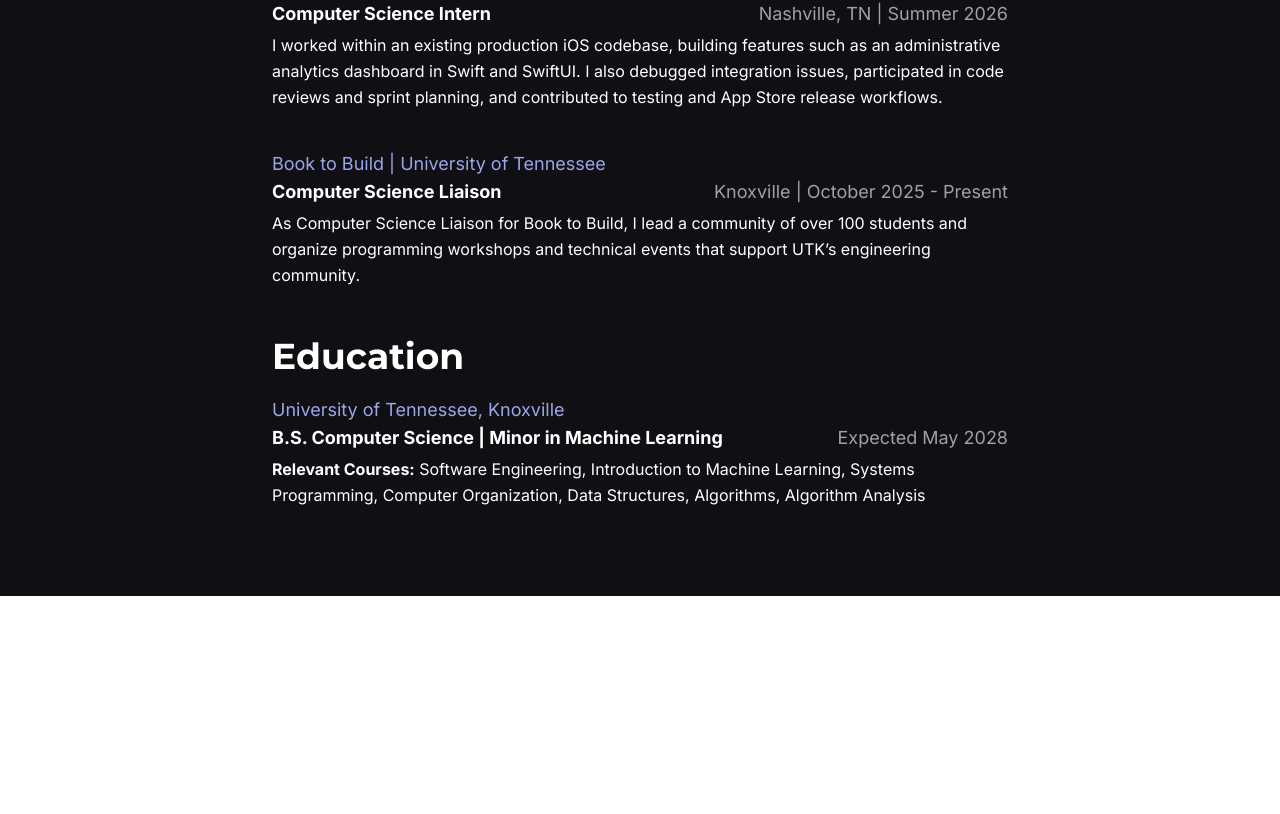
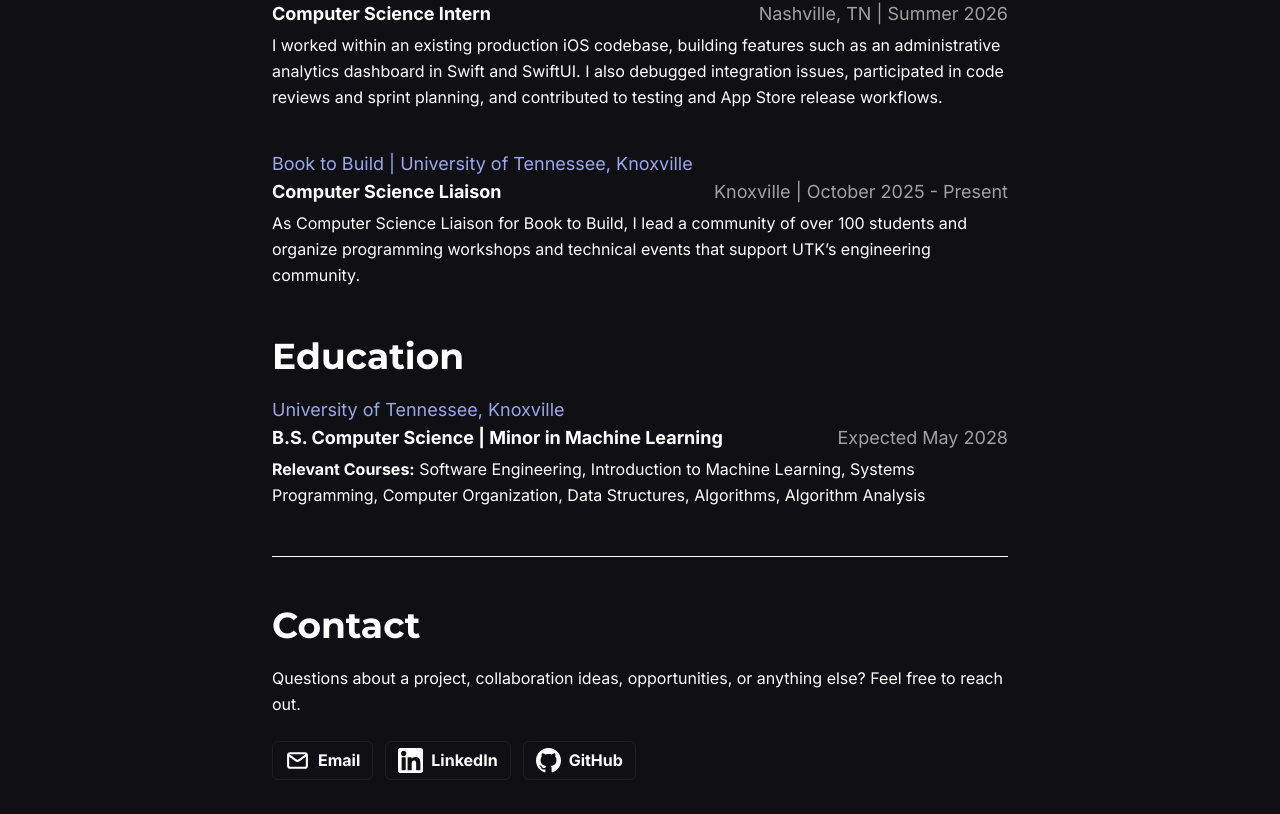
Before and after one commit to cooper-charles/portfolio, a Next.js app: page / in a window 1280 px wide. Shown: the part 2428-3242 px from the top of the page. Before the commit the page ends 3024 px from the top, so only its background shows below. Built offline with nearby package versions, Linux system fonts and the light colour scheme.

Commit message:
added contact section

```diff
--- a/src/app/layout.tsx
+++ b/src/app/layout.tsx
@@ -20,10 +20,7 @@ export const metadata: Metadata = {
 
 export default function RootLayout({ children }: LayoutProps<"/">) {
   return (
-    <html
-      lang="en"
-      className={`${montserrat.variable} ${inter.variable} h-full antialiased`}
-    >
+    <html lang="en" className={`${montserrat.variable} ${inter.variable} h-full antialiased scroll-smooth`}>
       <body className="min-h-full flex flex-col">
         <Navbar/>
         {children}
--- a/src/app/page.tsx
+++ b/src/app/page.tsx
@@ -66,7 +66,7 @@ export default function Home() {
           </div>
         </section>
 
-        <section id="experience">
+        <section id="experience" className="scroll-mt-24">
           <h2 className="mb-5 text-4xl font-heading font-bold">
             Experience & Leadership
           </h2>
@@ -90,7 +90,7 @@ export default function Home() {
 
           <a href="https://volink.utk.edu/organization/booktobuild">
             <h3 className="text-lg text-[#9AA6E8]">
-              Book to Build | University of Tennessee
+              Book to Build | University of Tennessee, Knoxville
             </h3>
           </a>
           <div className="flex items-center justify-between">
@@ -121,9 +121,35 @@ export default function Home() {
               Expected May 2028
             </h3>
           </div>
-          <p className="leading-relaxed mb-10">
+          <p className="leading-relaxed">
             <b>Relevant Courses:</b> Software Engineering, Introduction to Machine Learning, Systems Programming, Computer Organization, Data Structures, Algorithms, Algorithm Analysis
           </p>
+        </section>
+
+        <hr></hr>
+
+        <section id="contact">
+          <h2 className="mb-5 text-4xl font-heading font-bold">
+            Contact
+          </h2>
+          <p className="leading-relaxed">
+            Questions about a project, collaboration ideas, opportunities, or anything else? Feel free to reach out.
+          </p>
+
+          <div className="mt-6 flex gap-3">
+            <Link href="mailto:ccharl10@vols.utk.edu" target="_blank" className="px-2 sm:px-3 py-1.5 flex items-center gap-2 border border-[#1e1e24] hover:border-[#9AA6E8] rounded-md">
+              <img src="/icons/email.svg" width="25" height="15" className="brightness-0 invert"/>
+              <span className="font-bold">Email</span>
+            </Link>
+            <Link href="https://www.linkedin.com/in/cooper-charles-45094038a/" target="_blank" className="px-2 sm:px-3 py-1.5 flex items-center gap-2 border border-[#1e1e24] hover:border-[#9AA6E8] rounded-md">
+              <img src="/icons/linkedIn.svg" width="25" height="15" className="brightness-0 invert"/>
+              <span className="font-bold">LinkedIn</span>
+            </Link>
+            <Link href="https://github.com/cooper-charles" target="_blank" className="px-2 sm:px-3 py-1.5 flex items-center gap-2 border border-[#1e1e24] hover:border-[#9AA6E8] rounded-md">
+              <img src="/icons/gitHub.svg" width="25" height="15" className="brightness-0 invert"/>
+              <span className="font-bold">GitHub</span>
+            </Link>
+          </div>
         </section>
 
       </main>
--- a/src/components/Navbar.tsx
+++ b/src/components/Navbar.tsx
@@ -18,7 +18,7 @@ export function Navbar() {
                       About
                     </Link>
                 </div>
-                <Link href="/contact" className="justify-self-end">
+                <Link href="/#contact" className="justify-self-end">
                     Contact
                 </Link>
             </div>
```
